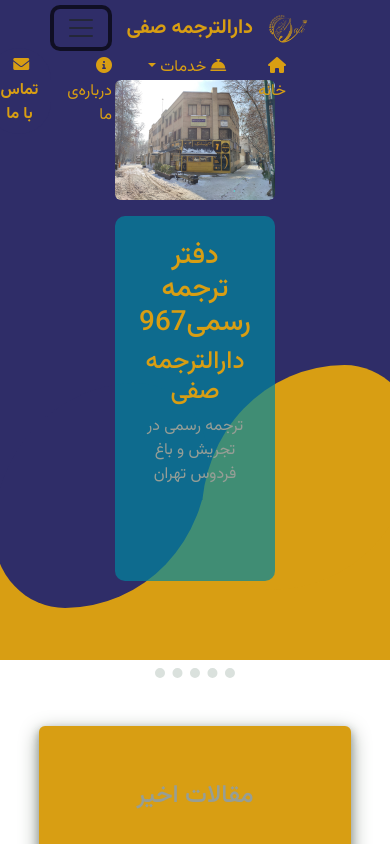
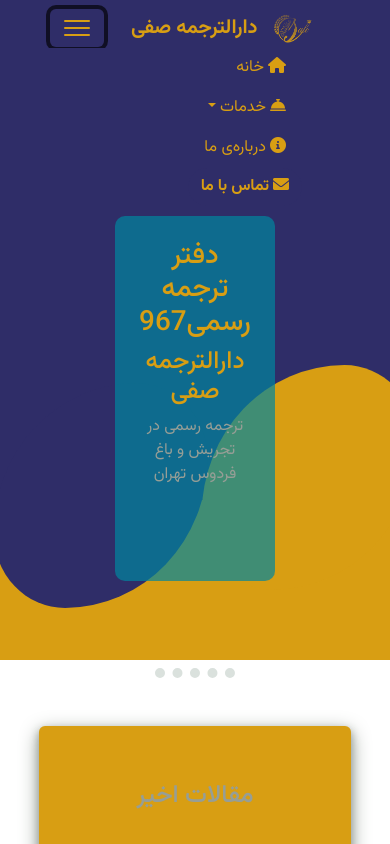
Before and after one commit to Bedrock-the-ninth/demo-safi-translate, a plain HTML site: page index.html in a window 390 px wide. Both pictures are taken after a click on the button "Toggle navigation". Shown: the top 844 px of the page. Drawn offline with nearby package versions, Linux system fonts and the light colour scheme.

Commit message:
Navbar fixes and hamburger menu color change.

```diff
--- a/index.html
+++ b/index.html
@@ -31,7 +31,7 @@
         id="nav-bar"
         class="navbar navbar-expand-lg px-4 py-2"
       >
-        <div class="container-fluid justify-content-evenly">
+        <div class="container-fluid justify-content-around">
           <!-- BRAND -->
           <a class="navbar-brand fw-bold d-flex align-items-end" href="#">
             <span id="img-bg" class="rounded-circle mx-2">
@@ -55,15 +55,15 @@
             aria-expanded="false"
             aria-label="Toggle navigation"
           >
-            <span class="navbar-toggler-icon"></span>
+            <span><img src="./images/icons8-hamburger-menu-30.png" alt="Hamburger Menu"></span>
           </button>
 
           <!-- Collapsible Content -->
           <div
-            class="container collapse navbar-collapse justify-content-evenly"
+            class="container collapse navbar-collapse"
             id="mainNavbar"
           >
-            <ul class="navbar-nav flex-row">
+            <ul class="navbar-nav">
               <li class="nav-item">
                 <a class="nav-link px-3" href="#"
                   ><i class="fas fa-home ms-1"></i>خانه</a
--- a/style.css
+++ b/style.css
@@ -58,6 +58,14 @@ hr {
   width: 100%;
   margin: 0;
   box-shadow: none !important;
+}
+
+.navbar-toggler-icon {
+  color: var(--palatte-natural-secondary);
+}
+
+.navbar-collapse {
+  justify-content: space-evenly;
 }
 
 .navbar-brand {
@@ -169,8 +177,20 @@ html[dir="rtl"] .navbar-toggler {
   pointer-events: auto;
 }
 
-/* Responsive Styles for Heading */
+/* Responsive Styles for Navbar and Heading */
+@media (max-width: 992px) {
+  /* Navbar */
+  .navbar-collapse.show {
+    background-color: var(--palatte-primary);
+  }
+
+  .navbar.scrolled .navbar-collapse.show {
+    background-color: var(--palatte-background);
+  }
+}
+
 @media (max-width: 768px) {
+  /* Heading */
   #img-desc {
     position: static !important;
     margin-top: 1rem;
```
Also changed, not shown: images/icons8-hamburger-menu-30.png (added).
